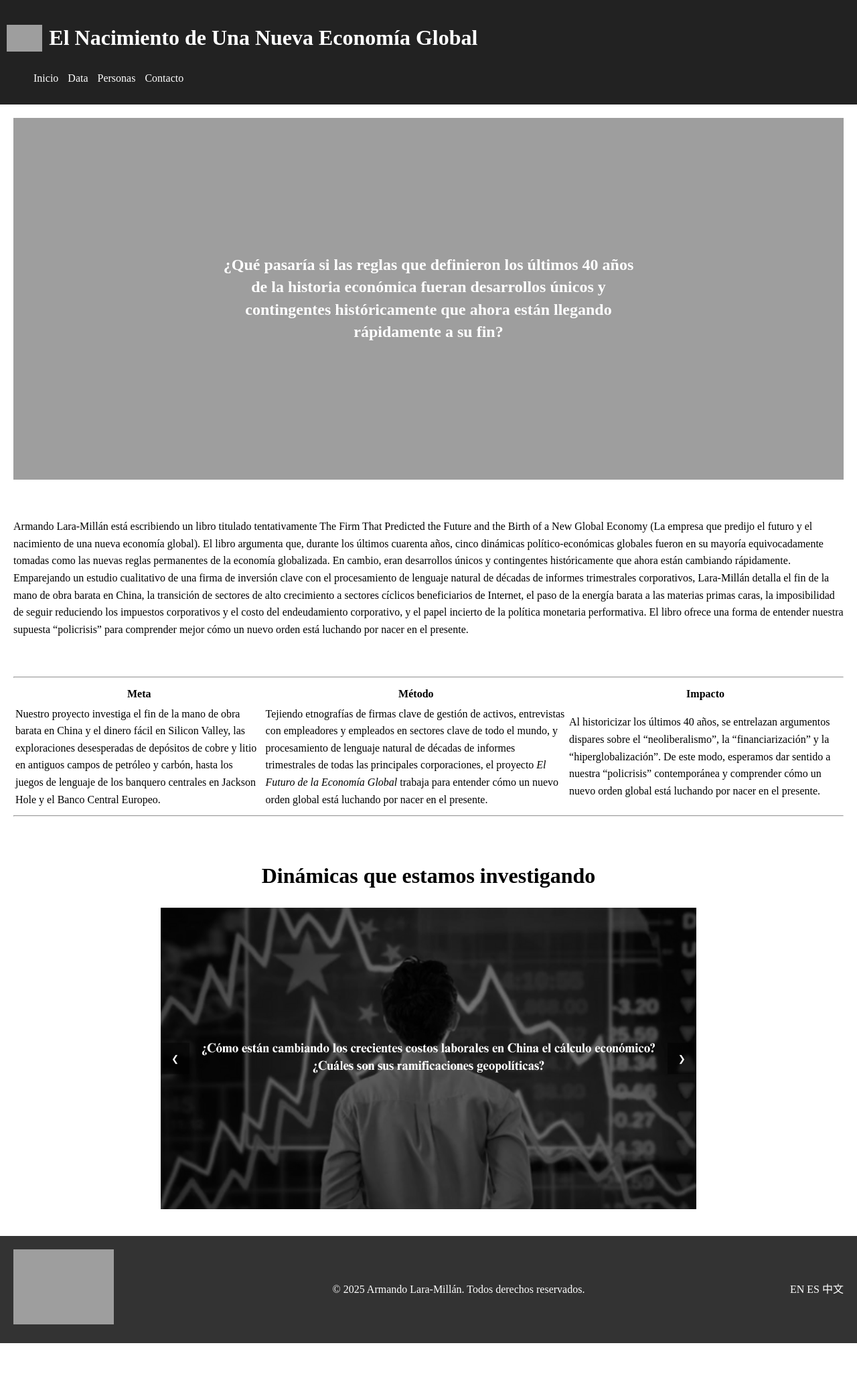
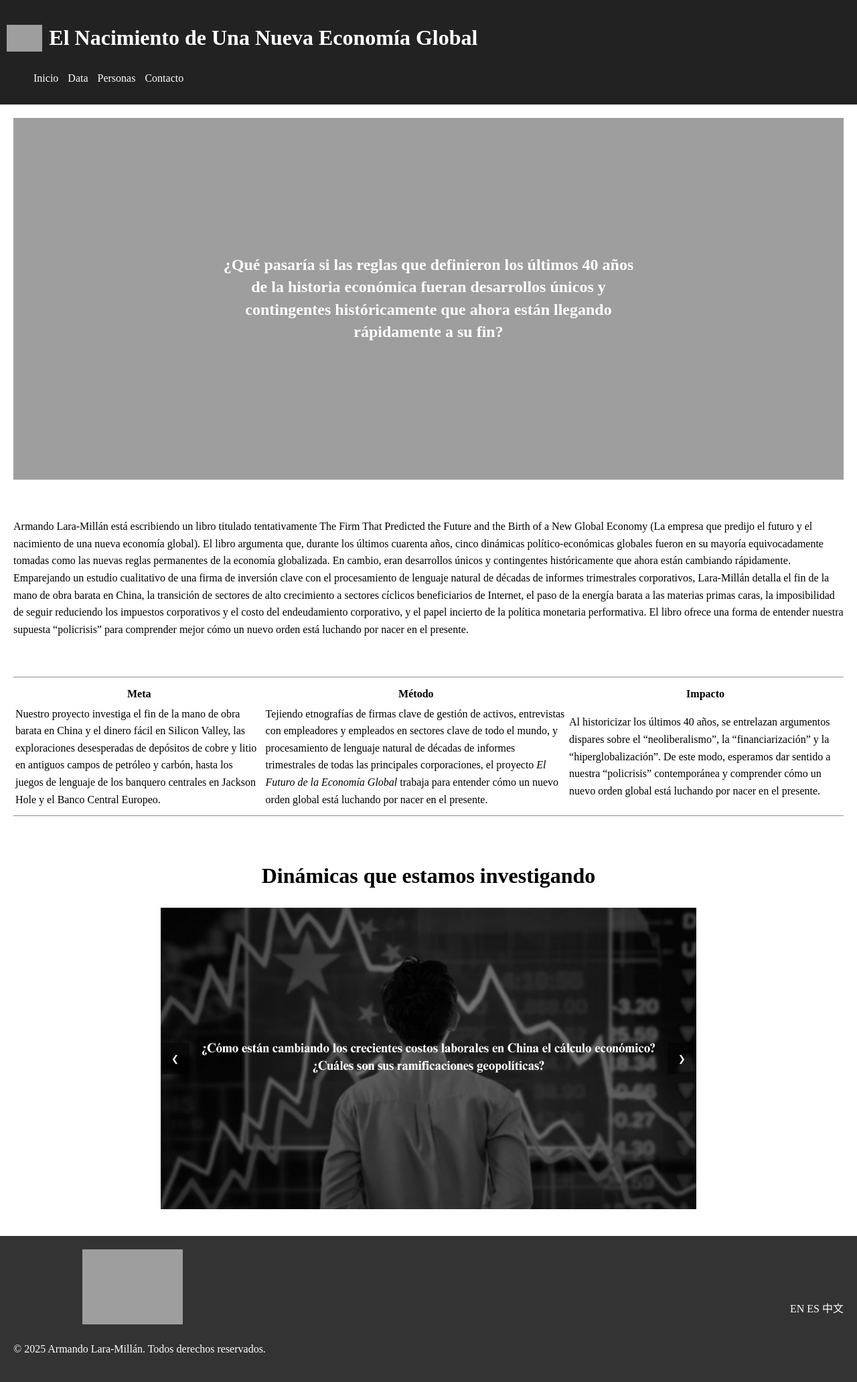
Before and after one commit to juliocedillo/neweconomy-es, a Jekyll site: the page built from inicio.md, in a window 1280 px wide. Shown: the whole page at 67% size. Built offline with Jekyll 4.4.1, drawn with Linux system fonts in a browser that asks for light colours; before the commit the page ends 2005 px from its top, so only the background shows below that.

Commit message:
Update default.html

```diff
--- a/_layouts/default.html
+++ b/_layouts/default.html
@@ -40,16 +40,18 @@
   </main>
 
   <footer>
+  <div class="footer-left">
     <a href="https://www.berkeley.edu/">
       <img src="https://juliocedillo.github.io/neweconomy/assets/images/berkeleylogo.png" style="width: 150px; margin-right: 20px;">
     </a>
     <p>&copy; {{ "now" | date: "%Y" }} Armando Lara-Millán. Todos derechos reservados.</p>
+  </div>
 
-    <div class="language-flags">
-      <a href="https://juliocedillo.github.io/neweconomy/">EN</a>
-      <a href="https://juliocedillo.github.io/neweconomy-es/">ES</a>
-      <a href="https://juliocedillo.github.io/neweconomy/">中文</a>
+  <div class="language-flags">
+    <a href="https://juliocedillo.github.io/neweconomy/">EN</a>
+    <a href="https://juliocedillo.github.io/neweconomy-es/">ES</a>
+    <a href="https://juliocedillo.github.io/neweconomy/">中文</a>
   </div>
-  </footer>
+</footer>
 </body>
 </html>
```
